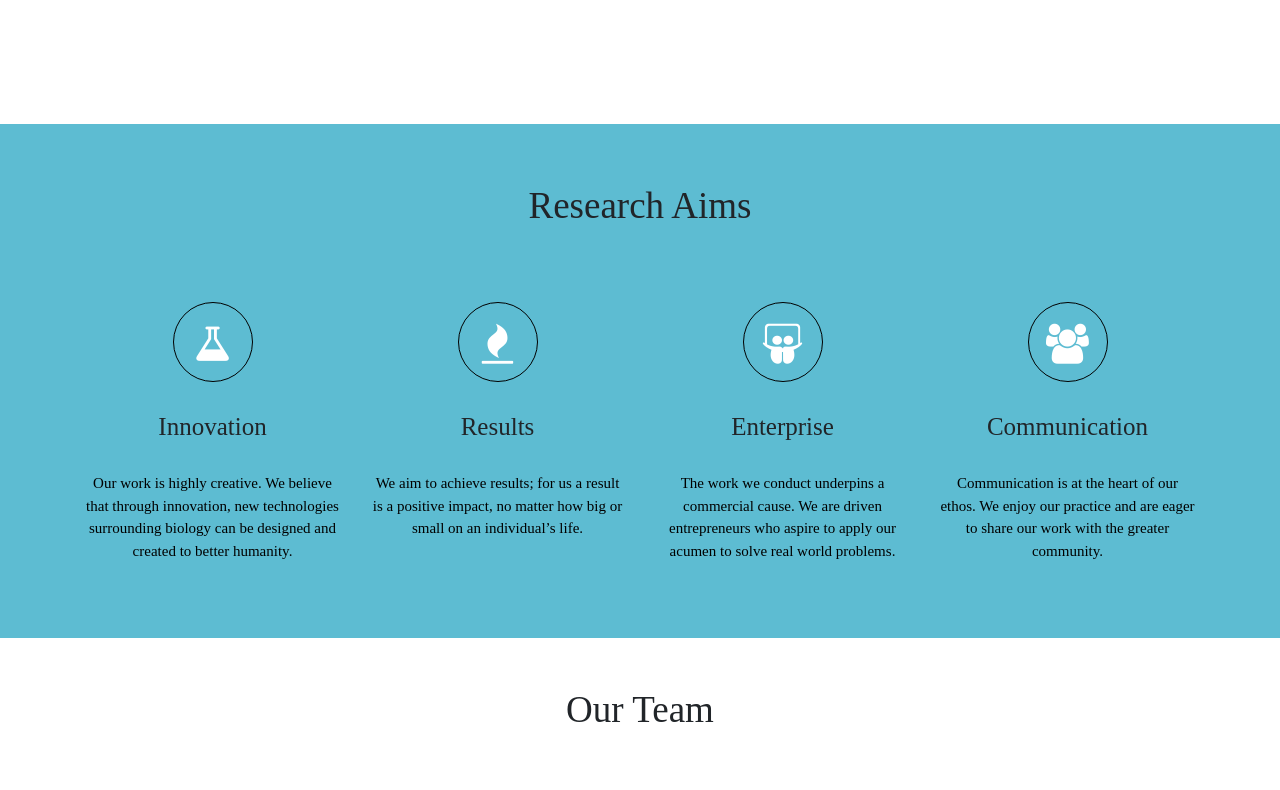
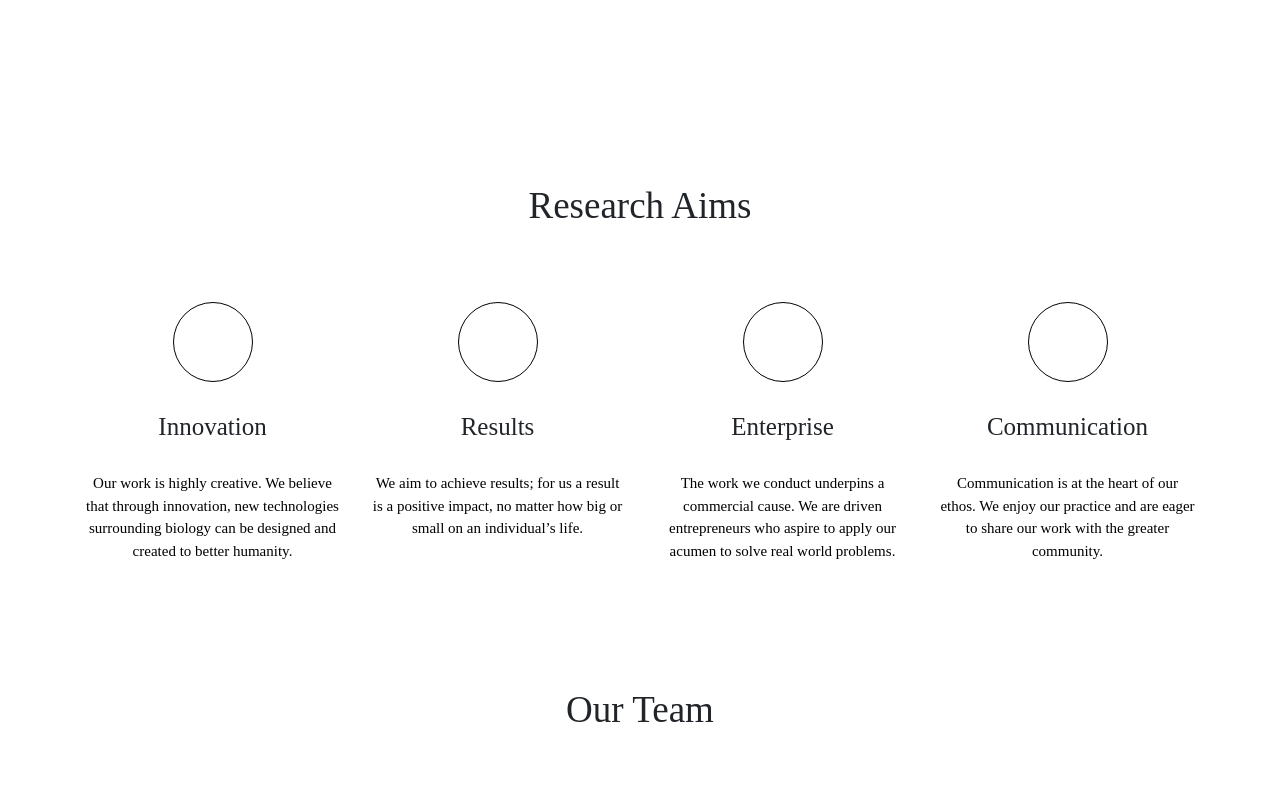
Before and after one commit to Rlperalta/MicroShield, a plain HTML site: page index.html in a window 1280 px wide. Shown: the part 1180-1970 px from the top of the page. Drawn offline with nearby package versions, Linux system fonts and the light colour scheme.

Commit message:
Update style.css

```diff
--- a/style.css
+++ b/style.css
@@ -219,7 +219,6 @@ blockquote{
   padding-top: 30px;
   position:relative;
   top: -100px;
-  background-color: #5dbcd2;
   padding-bottom: 60px;
 }
 
```
